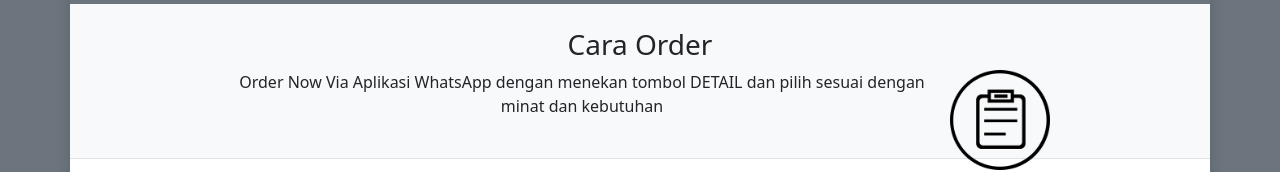
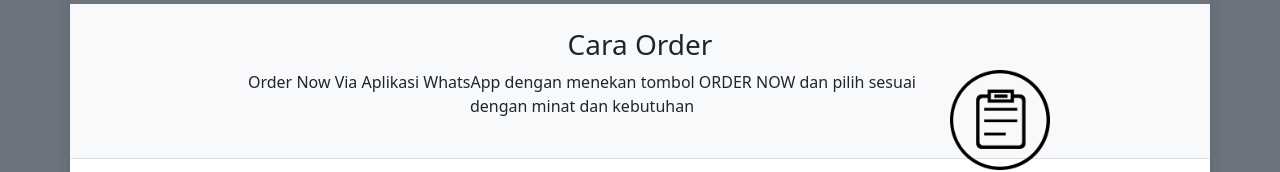
Before and after one commit to NenkCollections/D-pure, a plain HTML site: page index.html in a window 1280 px wide. Shown: the part 1731-1903 px from the top of the page. Drawn offline with nearby package versions, Linux system fonts and the light colour scheme.

Commit message:
Update index.html

```diff
--- a/index.html
+++ b/index.html
@@ -129,7 +129,7 @@
       <div id="order" class="px-4 py-4 bg-light text-center">
         <div class="mx-auto w-75">
           <h3>Cara Order</h3>
-          <p class="text-center"><img src="images/order.png" align="right" style="width: 100px; height: auto" class="ms-3 mb-3" />Order Now Via Aplikasi WhatsApp dengan menekan tombol DETAIL dan pilih sesuai dengan minat dan kebutuhan</p>
+          <p class="text-center"><img src="images/order.png" align="right" style="width: 100px; height: auto" class="ms-3 mb-3" />Order Now Via Aplikasi WhatsApp dengan menekan tombol ORDER NOW dan pilih sesuai dengan minat dan kebutuhan</p>
         </div>
       </div>
 
```
